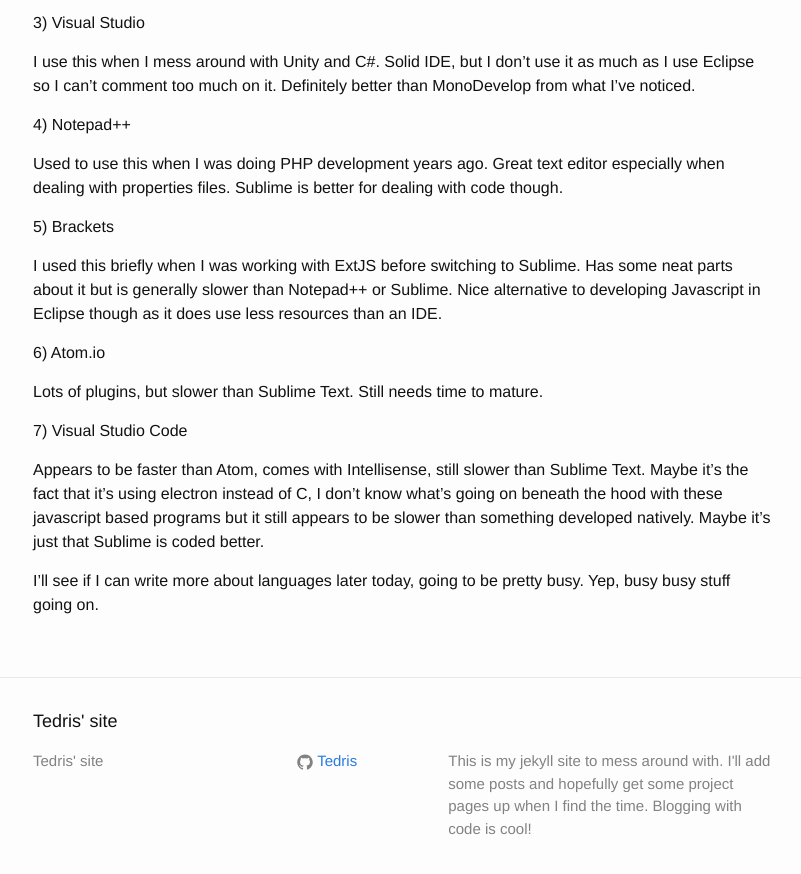
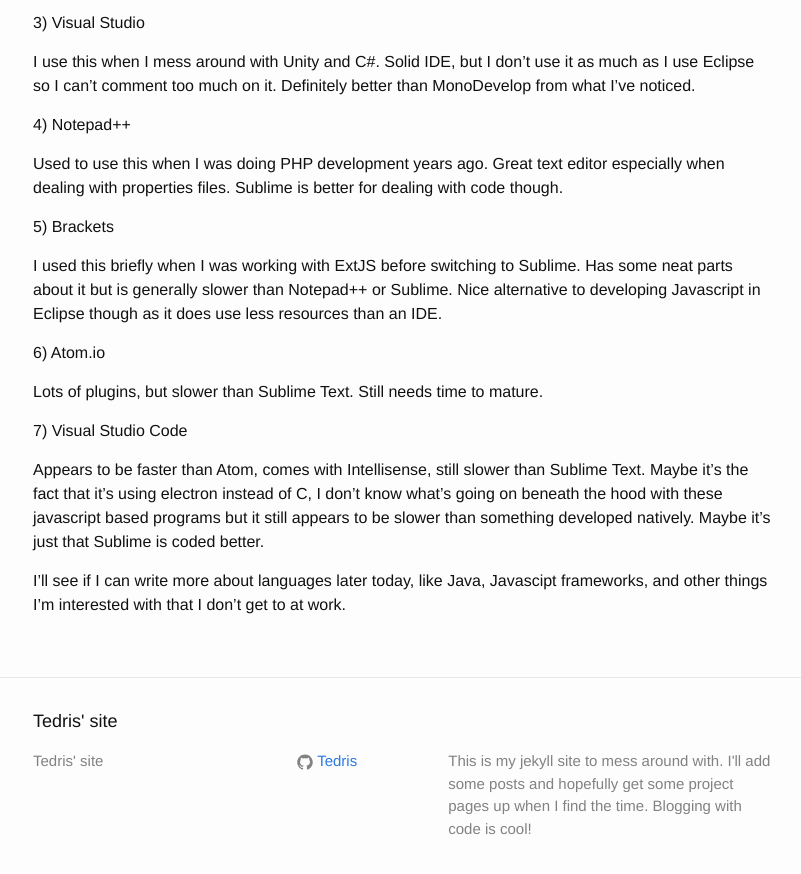
Before and after one commit to Tedris/tedris.github.io, a Jekyll site: the page built from _posts/2016-02-28-tedris-does-web-dev.markdown, in a window 1280 px wide and 900 px high, scrolled down 678 px. Shown: the top 874 px of the window, without its empty margins (237-1038 px from the left). Built offline with Jekyll 4.4.1, drawn with Linux system fonts in a browser that asks for light colours.

Commit message:
Testing push again

```diff
--- a/_posts/2016-02-28-tedris-does-web-dev.markdown
+++ b/_posts/2016-02-28-tedris-does-web-dev.markdown
@@ -38,4 +38,4 @@
 
 Appears to be faster than Atom, comes with Intellisense, still slower than Sublime Text.  Maybe it's the fact that it's using electron instead of C, I don't know what's going on beneath the hood with these javascript based programs but it still appears to be slower than something developed natively.  Maybe it's just that Sublime is coded better.
 
-I'll see if I can write more about languages later today, going to be pretty busy.  Yep, busy busy stuff going on.
+I'll see if I can write more about languages later today, like Java, Javascipt frameworks, and other things I'm interested with that I don't get to at work.
```
